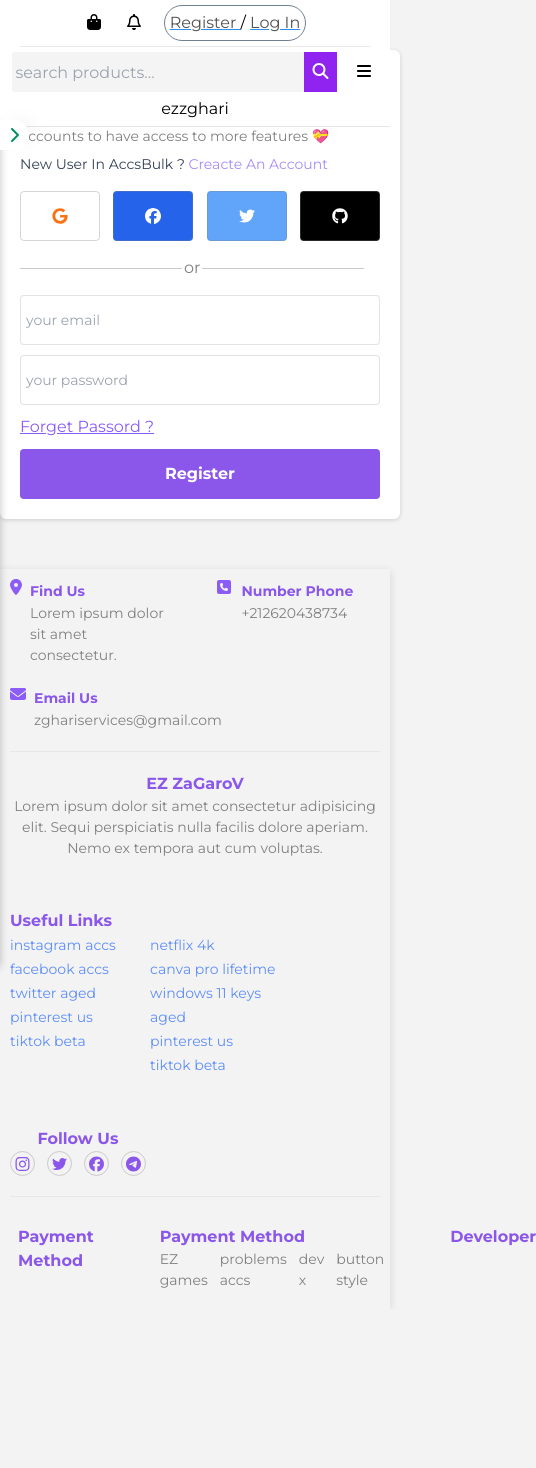
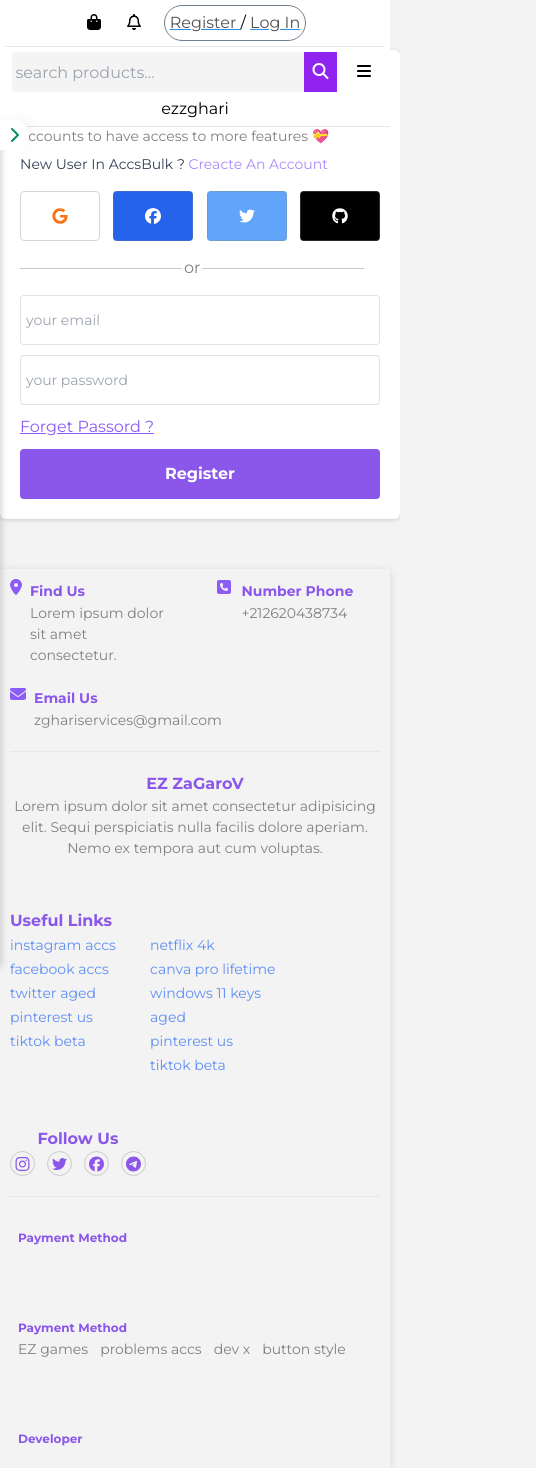
Before and after one commit to ezhicham/accsbulk, a Next.js app: page /Login in a window 390 px wide. Shown: the whole page, 536 px wide, since content can reach past the window. Before the commit the page ends 1309 px from the top, so only its background shows below. Built offline with nearby package versions, Linux system fonts and the light colour scheme; no server answers.

Commit message:
fix the responsive problems

```diff
--- a/src/app/(home)/home.css
+++ b/src/app/(home)/home.css
@@ -372,6 +372,9 @@ padding: 0px 10px;
   /* .main-content {
     width: 98vw;
   } */
+  .hero-section .description h1{
+    width: 100%;
+  }
   .hero-section .description p {
     width: 100%;
   }
--- a/src/app/(home)/page.jsx
+++ b/src/app/(home)/page.jsx
@@ -88,18 +88,18 @@ const prodcutsArray=[
             {/* card section for each features */}
             <section className="card-feartures">
               <img src="../images/6371914.png" alt="" />
-              <p>product will deliver to you very fast </p>
+              <p>fast delivery </p>
             </section>
             {/* card section for each features */}
             <section className="card-feartures">
               <img src="../images/14488615.png" alt="" />
-              <p>warranty and safe transiction </p>
+              <p>warranty and safe </p>
             </section>
 
             {/* card section for each features */}
             <section className="card-feartures">
               <img src="../images/10319754.png" alt="" />
-              <p>cheap and hight quality accs </p>
+              <p>cheap & HQ</p>
             </section>
 
           </section>
--- a/src/app/Component/footer/footer.css
+++ b/src/app/Component/footer/footer.css
@@ -85,6 +85,7 @@
 .footer .payment-method-website{
   display: flex;
   justify-content: space-between;
+  flex-wrap: wrap;
   align-items: baseline;
   gap: 50px;
 
@@ -92,6 +93,7 @@
 .footer .payment-method-website .payment strong{
   color: #8a57ea;
   text-transform: capitalize;
+  font-size: 12px;
 
 }
 
--- a/src/app/Component/navbar/navbar.css
+++ b/src/app/Component/navbar/navbar.css
@@ -164,13 +164,16 @@ transform: scale(1);
 
 @media (max-width:600px){
   nav{
+    display: none;
+    position: absolute;
     width: 100vw;
+    height: 100vh;
     overflow: hidden;
     display: flex !important;
     flex-direction: column-reverse;
-
     align-items: center !important;
     height: fit-content;
+    padding: 5px;
     gap: 5px;
 
   }
```
